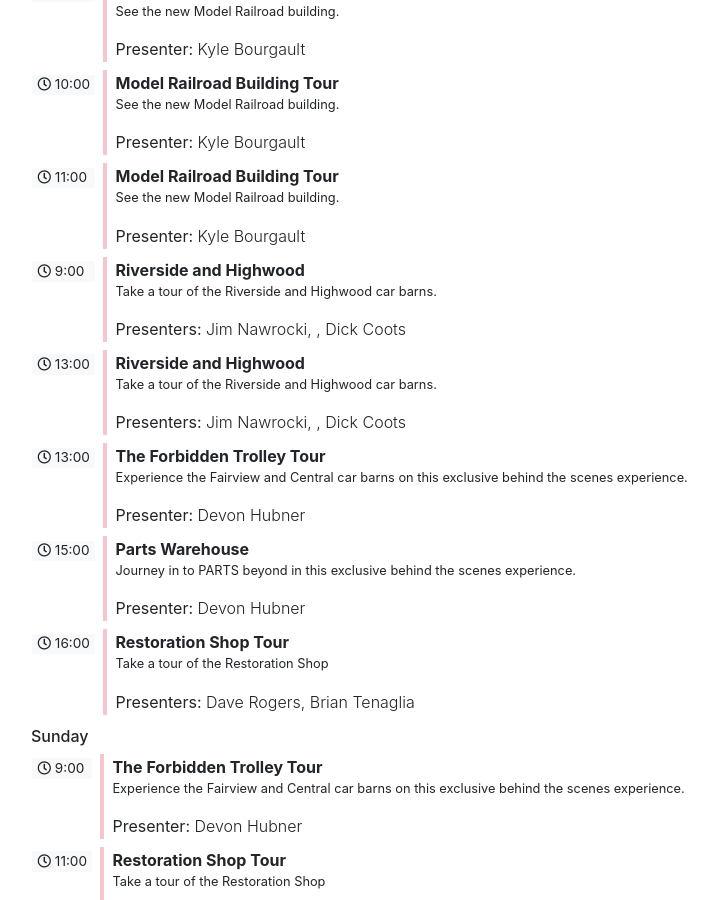
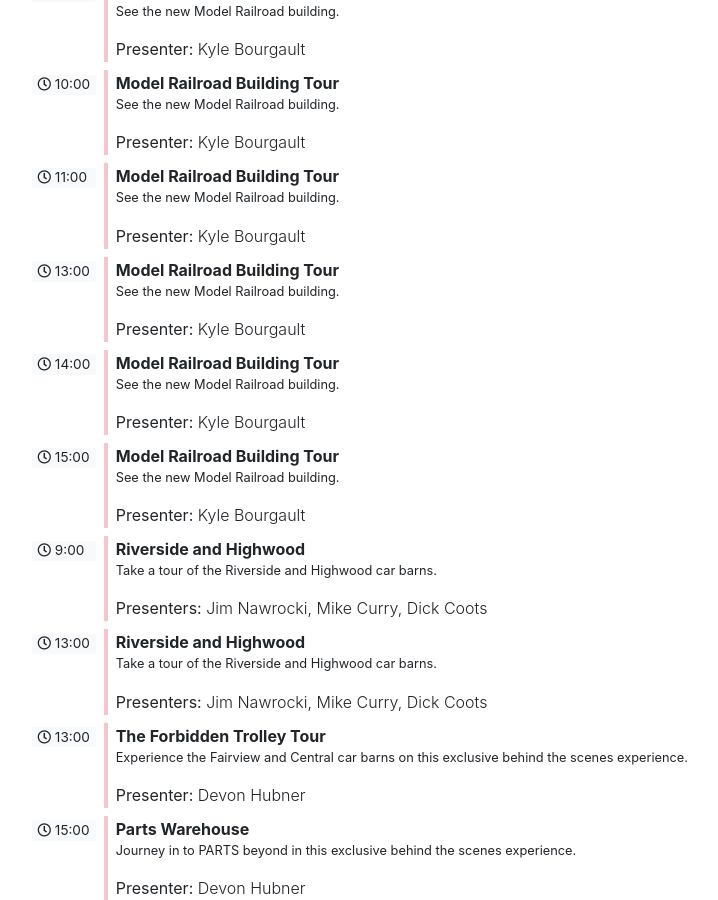
Before and after one commit to NEATOWinterfest/neatowinterfest.org, a Jekyll site: the page built from _rooms/tours.md, in a window 1280 px wide and 900 px high, scrolled down 1772 px. Shown: the whole window, without its empty margins (54-772 px from the left). Built offline with Jekyll 4.4.1, drawn with Linux system fonts in a browser that asks for light colours.

Commit message:
added mike curry

```diff
--- a/_data/program.yml
+++ b/_data/program.yml
@@ -156,6 +156,16 @@
       - name: "Model Railroad Building Tour"
         time_start: '11:00'
         time_end: '11:45'
+      - name: "Model Railroad Building Tour"
+        time_start: '13:00'
+        time_end: '13:45'
+      - name: "Model Railroad Building Tour"
+        time_start: '14:00'
+        time_end: '14:45'
+      - name: "Model Railroad Building Tour"
+        time_start: '15:00'
+        time_end: '15:45'
+
 
       - name: "Riverside and Highwood"
         time_start: '9:00'
@@ -163,7 +173,6 @@
       - name: "Riverside and Highwood"
         time_start: '13:00'
         time_end: '14:30'
-
 
       - name: "The Forbidden Trolley Tour"
         time_start: '13:00'
```
Also changed, not shown: _speakers/mike-curry.md (added, +12 -0 lines), assets/images/speakers/mike-curry1.png (added), assets/images/speakers/mike-curry2.png (added).
